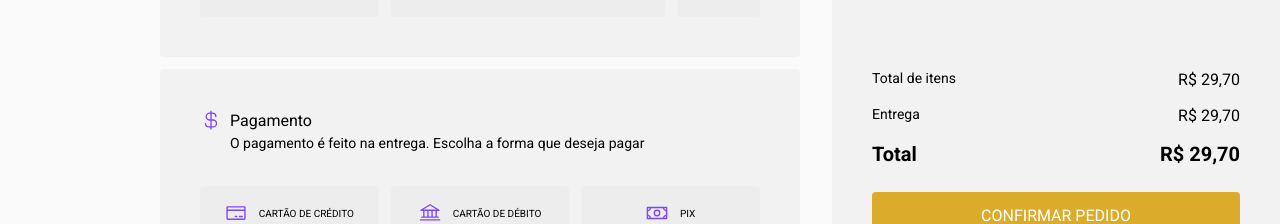
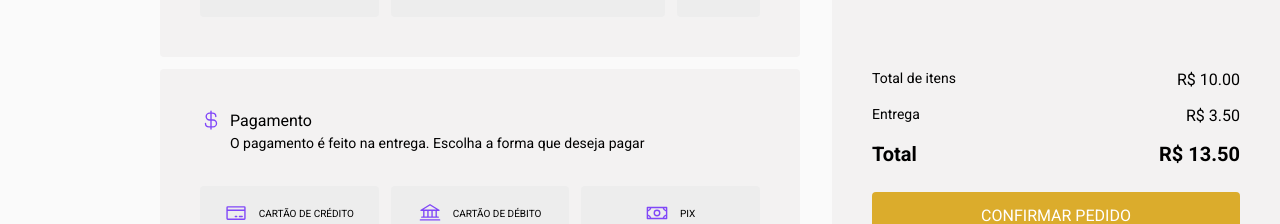
Before and after one commit to criric/delivery-pes, a React (Vite) app: page /bag in a window 1280 px wide. Shown: the part 463-687 px from the top of the page. Built offline with nearby package versions, Linux system fonts and the light colour scheme.

Commit message:
feat: Adiciona variavel de preço total

```diff
--- a/src/pages/Bag/index.tsx
+++ b/src/pages/Bag/index.tsx
@@ -12,6 +12,13 @@ const productsOnBag = [
 
 ]
 export function Bag(){
+    const totalPriceItems = productsOnBag.reduce((acc, value) => {
+        acc += value.price
+        return acc
+    }, 0)
+
+    const totalPrice = totalPriceItems + 3.5
+
     return (
         <div>
             <h1 className="font-bold text-2xl">Complete seu pedido</h1>
@@ -89,15 +96,15 @@ export function Bag(){
                         <div>
                             <div className='flex justify-between mb-3'>
                                 <h3 className='text-sm'>Total de itens</h3>
-                                <h3>R$ 29,70</h3>
+                                <h3>R$ {totalPriceItems.toFixed(2)}</h3>
                             </div>
                             <div className='flex justify-between mb-3'>
                                 <h3 className='text-sm'>Entrega</h3>
-                                <h3>R$ 29,70</h3>
+                                <h3>R$ 3.50</h3>
                             </div>
                             <div className='flex justify-between font-bold text-xl mb-6'>
                                 <h3>Total</h3>
-                                <h3>R$ 29,70</h3>
+                                <h3>R$ {totalPrice.toFixed(2)}</h3>
                             </div>
                         </div>
                         <button className='bg-yellow hover:bg-yellow-dark text-white w-full py-3 rounded'>
```
